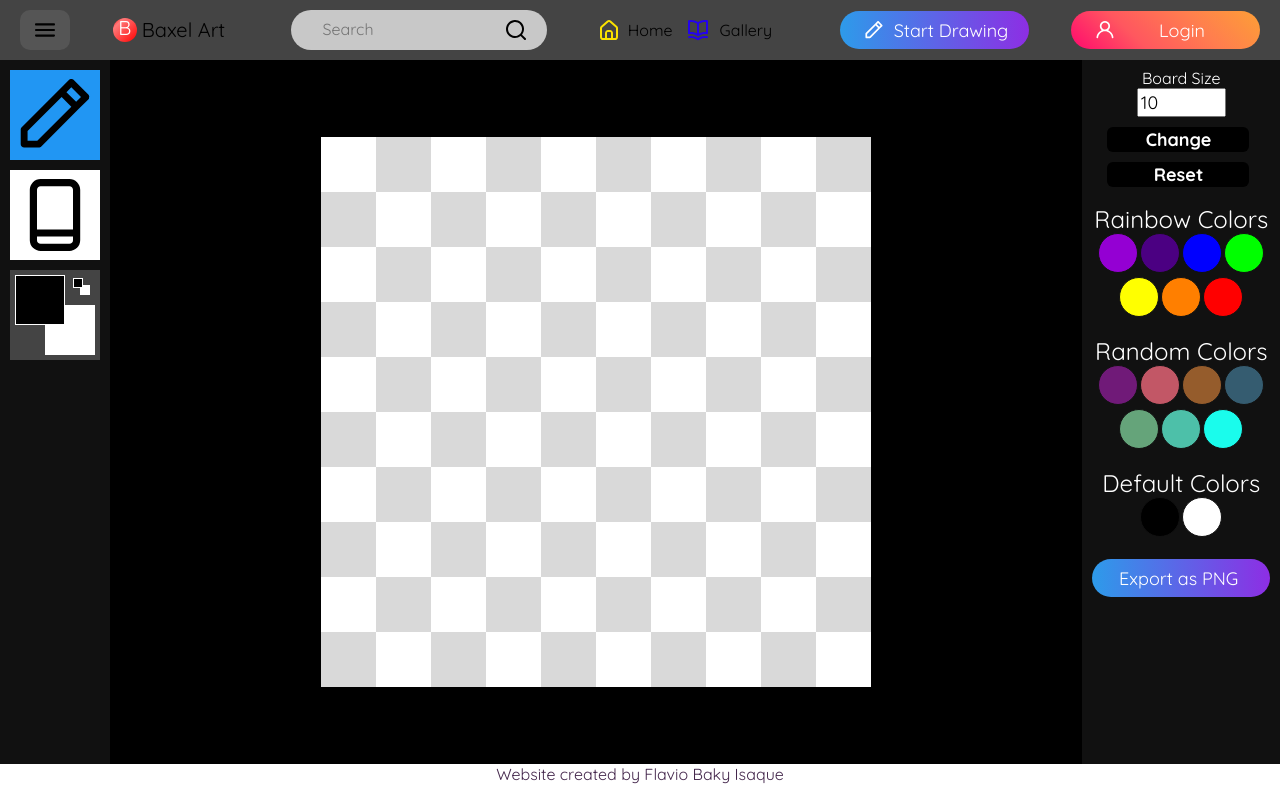
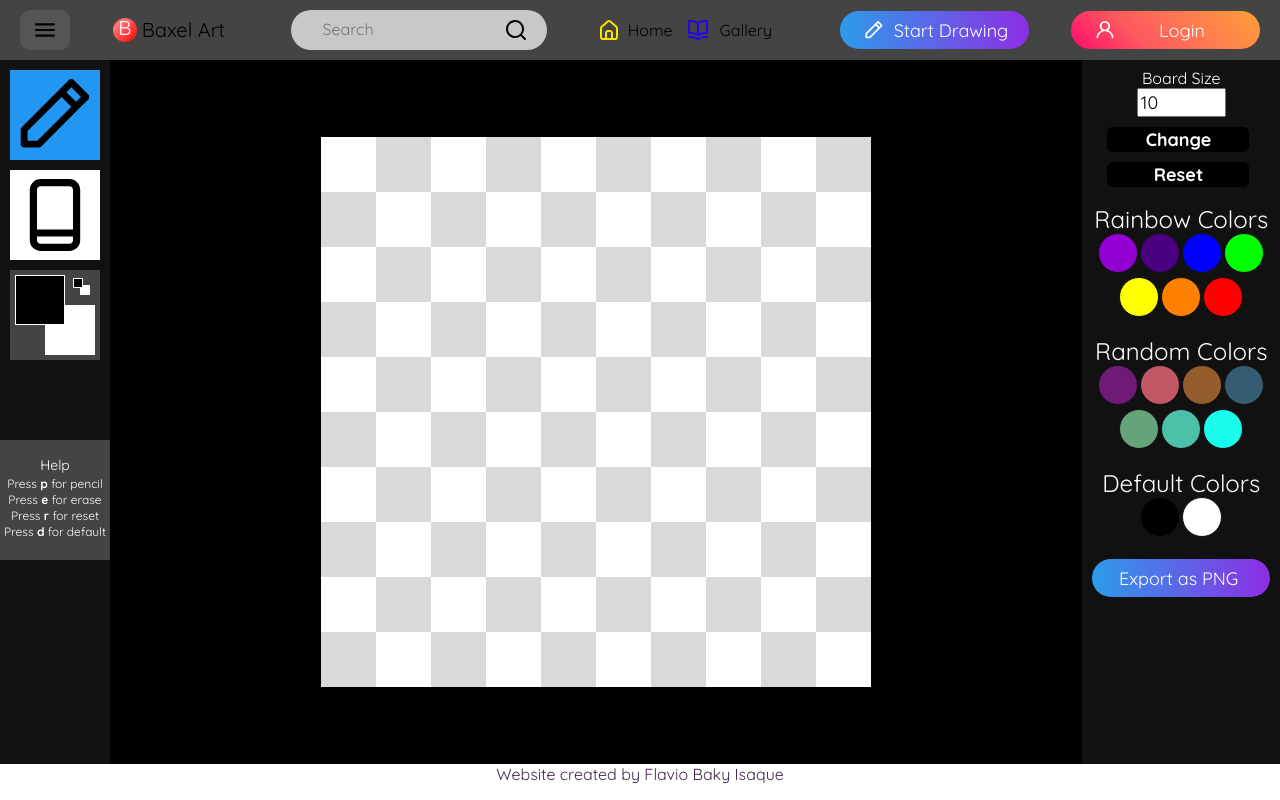
Before and after one commit to baky2708/Baxel-Art, a React (Create React App) app: page /draw in a window 1280 px wide. Built offline with nearby package versions, Linux system fonts and the light colour scheme.

Commit message:
feat: start responsive layout

```diff
--- a/src/components/Header/Menu/styles.js
+++ b/src/components/Header/Menu/styles.js
@@ -39,6 +39,7 @@ padding: 20px;
 display: flex;
 flex-direction: column;
 align-items: center;
+z-index: 999;
 
 nav ul {
   margin-top: 20px;
--- a/src/pages/Draw/Main/Board/Pixel/style.js
+++ b/src/pages/Draw/Main/Board/Pixel/style.js
@@ -18,6 +18,16 @@ const Container = styled.div`
     opacity: 0.8;
   }
 
+  @media (max-width: 850px) {
+    width: ${({ size }) => 400 / size}px;
+    height: ${({ size }) => 400 / size}px;
+  }
+
+  @media (max-width: 650px) {
+    width: ${({ size }) => 250 / size}px;
+    height: ${({ size }) => 250 / size}px;
+  }
+
 `;
 
 export default Container;
--- a/src/pages/Draw/Main/Board/styles.js
+++ b/src/pages/Draw/Main/Board/styles.js
@@ -17,4 +17,14 @@ export const BoardContainer = styled.div`
   display:flex;
   flex-wrap: wrap;
   align-content: start;
+
+  @media (max-width: 850px) {
+    width: 400px;
+    height: 400px;
+  }
+
+  @media (max-width: 650px) {
+    width: 250px;
+    height: 250px;
+  }
 `;
--- a/src/pages/Draw/Main/BoardMenu/ColorsBlock/styles.js
+++ b/src/pages/Draw/Main/BoardMenu/ColorsBlock/styles.js
@@ -18,6 +18,12 @@ p {
   color: white;
   font-size: 24px;
 }
+
+  @media (max-width: 850px) {
+    p {
+      font-size: 18px;
+    }
+  }
 `;
 
 export const ColorsContainer = styled.div`
@@ -43,4 +49,9 @@ export const Colors = styled.div`
     padding: 1px;
     background-color: white;
   }
+
+  @media (max-width: 850px) {
+    width: 30px;
+    height: 30px;
+  }
 `;
--- a/src/pages/Draw/Main/BoardTools/ColorsSelection/style.js
+++ b/src/pages/Draw/Main/BoardTools/ColorsSelection/style.js
@@ -9,6 +9,7 @@ export const Container = styled.div`
   justify-content: center;
   align-items: center;
   margin: 10px
+
 }
 `;
 
--- a/src/pages/Draw/Main/BoardTools/Erase/style.js
+++ b/src/pages/Draw/Main/BoardTools/Erase/style.js
@@ -14,6 +14,11 @@ img {
   width: 80%;
   height: 80%;
 }
+
+  @media (max-width: 650px) {
+    width: 30px;
+    height: 30px;
+  }
 `;
 
 export default Container;
--- /dev/null
+++ b/src/pages/Draw/Main/BoardTools/Help/index.jsx
@@ -0,0 +1,32 @@
+import React from 'react';
+import Container from './style';
+
+function Help() {
+  return (
+    <Container>
+      <h1>Help</h1>
+      <p>
+        Press
+        <span> p </span>
+        for pencil
+      </p>
+      <p>
+        Press
+        <span> e </span>
+        for erase
+      </p>
+      <p>
+        Press
+        <span> r </span>
+        for reset
+      </p>
+      <p>
+        Press
+        <span> d </span>
+        for default
+      </p>
+    </Container>
+  );
+}
+
+export default Help;
--- /dev/null
+++ b/src/pages/Draw/Main/BoardTools/Help/style.js
@@ -0,0 +1,34 @@
+import styled from 'styled-components';
+
+const Container = styled.div`
+/* background-color: #2196F3; */
+margin-top: 80px;
+background-color: #444;
+color: white;
+width: 100%;
+height: 120px;
+display: flex;
+justify-content: center;
+flex-direction: column;
+align-items: center;
+h1 {
+  font-size: 14px;
+  margin-bottom: 6px;
+}
+
+p {
+  font-size: 12px;
+  margin-bottom: 4px;
+}
+
+span {
+  font-weight: 700;
+}
+
+
+  @media (max-width: 650px) {
+    visibility: hidden;
+  }
+`;
+
+export default Container;
--- a/src/pages/Draw/Main/BoardTools/Pencil/style.js
+++ b/src/pages/Draw/Main/BoardTools/Pencil/style.js
@@ -15,6 +15,10 @@ img {
   width: 80%;
   height: 80%;
 }
+  @media (max-width: 650px) {
+    width: 30px;
+    height: 30px;
+  }
 `;
 
 export default Container;
--- a/src/pages/Draw/Main/BoardTools/index.jsx
+++ b/src/pages/Draw/Main/BoardTools/index.jsx
@@ -3,6 +3,7 @@ import Container from './styles';
 import ColorsSelection from './ColorsSelection';
 import Pencil from './Pencil';
 import Erase from './Erase';
+import Help from './Help';
 
 function BoardTools() {
   return (
@@ -10,6 +11,7 @@ function BoardTools() {
       <Pencil />
       <Erase />
       <ColorsSelection />
+      <Help />
     </Container>
   );
 }
--- a/src/pages/Draw/Main/BoardTools/styles.js
+++ b/src/pages/Draw/Main/BoardTools/styles.js
@@ -3,6 +3,10 @@ import styled from 'styled-components';
 const Container = styled.div`
   width: 130px;
   background-color: #111;
+
+  @media (max-width: 650px) {
+    width: 50px;
+  }
 `;
 
 export default Container;
```
